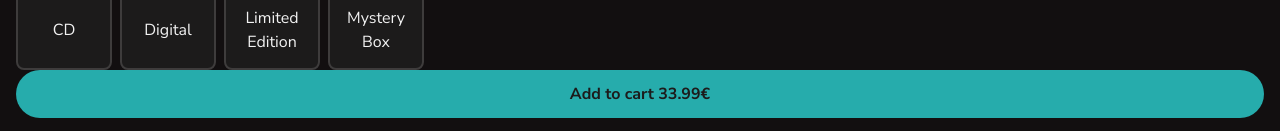
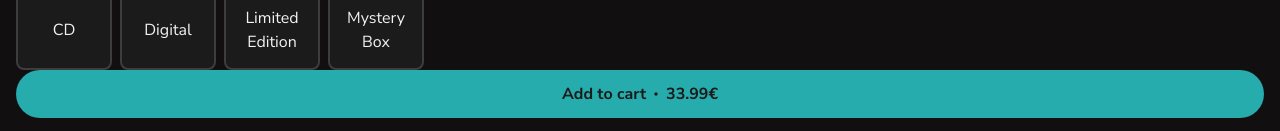
Before and after one commit to Mareq111/music-label-shop, a React (Vite) app: page /products/1 in a window 1280 px wide. Shown: the part 959-1090 px from the top of the page. Built offline with nearby package versions, Linux system fonts and the light colour scheme.

Commit message:
feat: add IconCircleFilled to BtnAddToCart component

```diff
--- a/src/UI/Buttons/BtnAddToCart.jsx
+++ b/src/UI/Buttons/BtnAddToCart.jsx
@@ -1,5 +1,6 @@
 import React, { useState } from "react";
 import "./BtnAddToCart.scss";
+import IconCircleFilled from "../Icons/IconCircleFilled";
 export default function BtnAddToCart({ initialPrice }) {
   //state with items quantity
   const [cartItem, setCartItems] = useState(0);
@@ -10,7 +11,7 @@ export default function BtnAddToCart({ initialPrice }) {
 
   return (
     <button className="btnAddToCart" type="button" onClick={handleAddToCart}>
-      Add to cart {price}€
+      Add to cart <IconCircleFilled /> {price}€
     </button>
   );
 }
--- a/src/UI/Buttons/BtnAddToCart.scss
+++ b/src/UI/Buttons/BtnAddToCart.scss
@@ -11,17 +11,33 @@
   color: $black-700;
   border: 0;
   outline: 0;
+  font-size: 1rem;
   border-radius: 2rem;
   background-color: $eastern-blue;
-  transition: 0.3s ease-in-out;
+  transition: background-color 0.3s ease-in-out, color 0.3s ease-in-out,
+    border 0.3s ease-in-out;
   cursor: pointer;
 
   &:hover,
   &:focus {
     background-color: $ming-blue;
     color: $white;
-  }
-  &:focus {
-    border: 0.2rem solid $eastern-blue;
+
+    .circleFilled-icon path {
+      fill: $white;
+    }
+    &:focus {
+      border: 0.2rem solid $eastern-blue;
+    }
   }
 }
+
+.circleFilled-icon {
+  width: 0.25rem;
+  height: auto;
+  margin-inline: 0.5rem;
+  path {
+    fill: $black-700;
+    transition: fill 0.3s ease-in-out;
+  }
+}
--- /dev/null
+++ b/src/UI/Icons/IconCircleFilled.jsx
@@ -0,0 +1,14 @@
+import React from "react";
+
+export default function IconCircleFilled() {
+  return (
+    <svg className="circleFilled-icon"
+      xmlns="http://www.w3.org/2000/svg"
+      width="24"
+      height="24"
+      viewBox="0 0 24 24"
+    >
+      <path d="M12 2C6.486 2 2 6.486 2 12s4.486 10 10 10 10-4.486 10-10S17.514 2 12 2z" />
+    </svg>
+  );
+}
```
Also changed, not shown: src/assets/icons/bxs-circle.svg (added).
